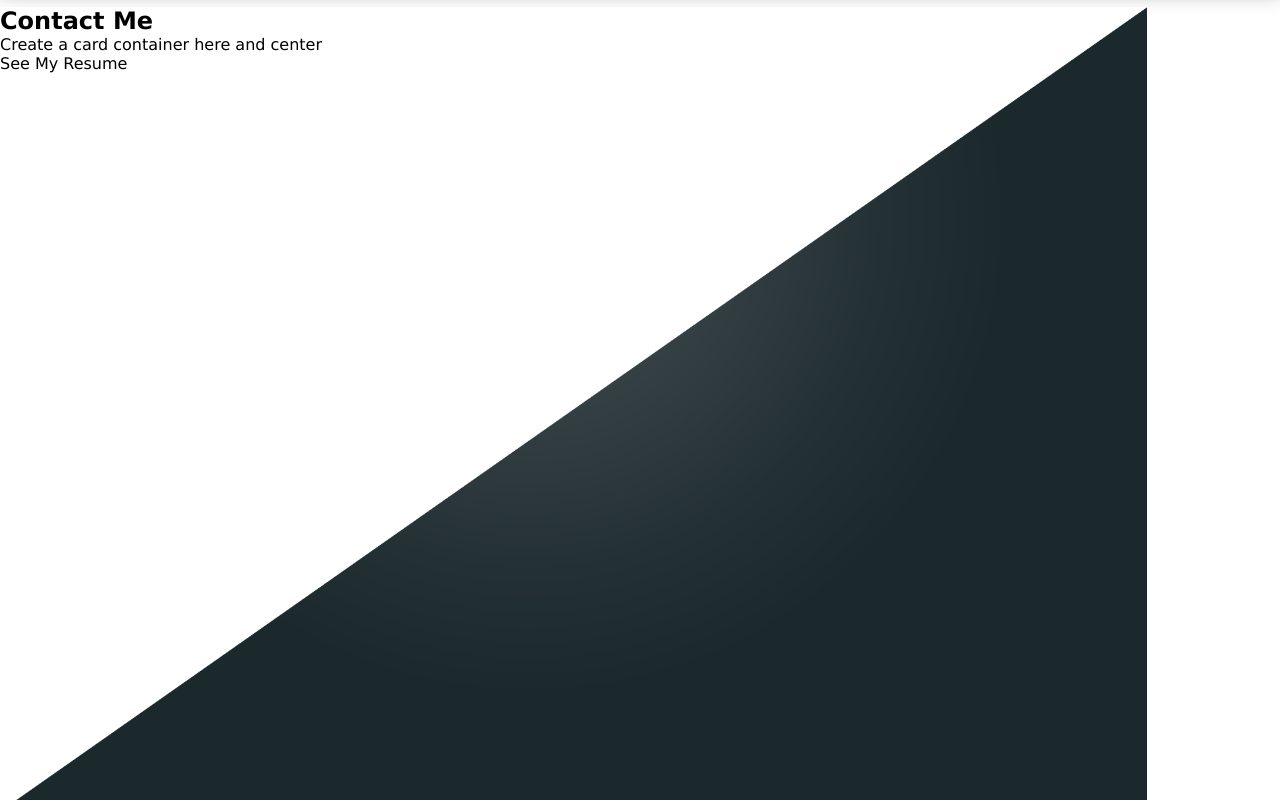
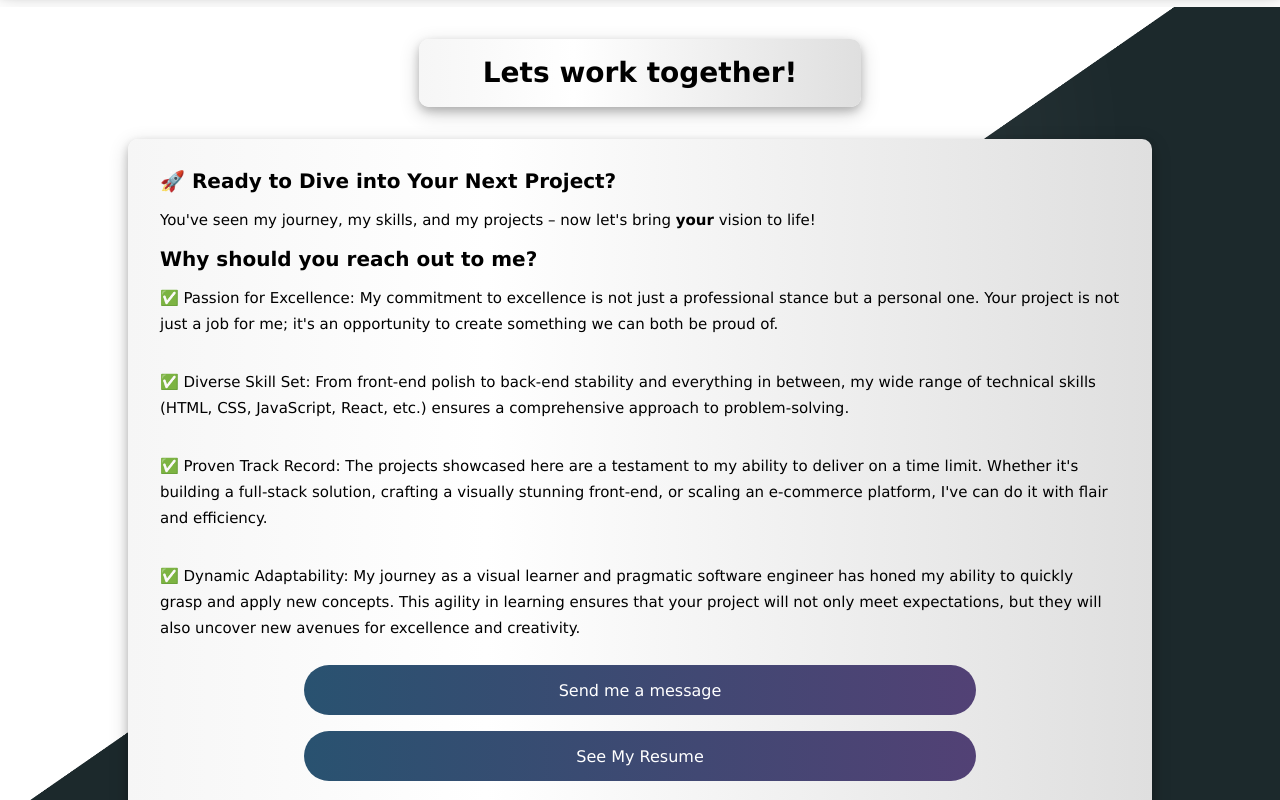
Before and after one commit to jaydools/portfolio, a React (Create React App) app: page / in a window 1280 px wide. Shown: the part 2000-2800 px from the top of the page. Built offline with nearby package versions, Linux system fonts and the light colour scheme.

Commit message:
contact  me section completed
add return to top arrow on page, make front/backend/ux cards smaller

```diff
--- a/src/components/About/About.scss
+++ b/src/components/About/About.scss
@@ -19,14 +19,7 @@
 }
 
 .about-card {
-    border-radius: $cardRadius;
-    background: linear-gradient(
-        90deg,
-        rgba(246, 246, 246, 1) 0%,
-        rgba(255, 255, 255, 1) 35%,
-        rgba(223, 223, 223, 1) 100%
-    );
-    box-shadow: $shadow;
+    @include card;
     margin: 8rem 2.5rem 2rem 2.5rem;
     padding: 2rem;
 
--- a/src/components/Contact/Contact.js
+++ b/src/components/Contact/Contact.js
@@ -2,15 +2,55 @@ import React from "react";
 import "./Contact.scss";
 
 function Contact() {
+    const mailTo = () => {
+        window.open("mailto:jaydools@hotmail.com", "_blank");
+    };
+
     const openPDF = () => {
         window.open("/Jordan_Dooley_resume.pdf", "_blank");
     };
 
     return (
-        <section className="contact-container">
-            <h2>Contact Me</h2>
-            <div>Create a card container here and center</div>
-            <button onClick={openPDF}>See My Resume</button>
+        <section className="contact-container" id="contact">
+            <h2 className="contact-container__header">Lets work together!</h2>
+            <div className="contact-card">
+                <h3 className="contact-card__subhead">🚀 Ready to Dive into Your Next Project?</h3>
+                <p className="contact-card__body">
+                    You've seen my journey, my skills, and my projects – now let's bring{" "}
+                    <strong>your</strong> vision to life!
+                </p>
+                <h3 className="contact-card__subhead">Why should you reach out to me?</h3>
+                <p className="contact-card__body">
+                    ✅ Passion for Excellence: My commitment to excellence is not just a
+                    professional stance but a personal one. Your project is not just a job for me;
+                    it's an opportunity to create something we can both be proud of.
+                </p>
+                <p className="contact-card__body">
+                    ✅ Diverse Skill Set: From front-end polish to back-end stability and everything
+                    in between, my wide range of technical skills (HTML, CSS, JavaScript, React,
+                    etc.) ensures a comprehensive approach to problem-solving.
+                </p>
+                <p className="contact-card__body">
+                    ✅ Proven Track Record: The projects showcased here are a testament to my
+                    ability to deliver on a time limit. Whether it's building a full-stack solution,
+                    crafting a visually stunning front-end, or scaling an e-commerce platform, I've
+                    can do it with flair and efficiency.
+                </p>
+                <p className="contact-card__body">
+                    ✅ Dynamic Adaptability: My journey as a visual learner and pragmatic software
+                    engineer has honed my ability to quickly grasp and apply new concepts. This
+                    agility in learning ensures that your project will not only meet expectations,
+                    but they will also uncover new avenues for excellence and creativity.
+                </p>
+                <div className="contact-container__button-wrapper">
+                    <button onClick={mailTo} className="contact-container__button1">
+                        Send me a message
+                    </button>
+                    <button onClick={openPDF} className="contact-container__button2">
+                        See My Resume
+                    </button>
+                </div>
+            </div>
         </section>
     );
 }
--- a/src/components/Contact/Contact.scss
+++ b/src/components/Contact/Contact.scss
@@ -4,8 +4,58 @@
 
 .contact-container {
     background-image: url("../../assets/sectionhalf.png");
-    background-size: contain;
+    background-size: cover;
     background-repeat: no-repeat;
+    background-position: bottom;
     width: 100%;
-    height: 100vh;
+    display: flex;
+    flex-direction: column;
+    align-items: center;
+
+    &__header {
+        margin: 2rem;
+        @include mobileH1;
+
+        @include desktop {
+            @include card;
+            padding: 1rem 4rem;
+        }
+    }
+
+    &__button-wrapper {
+        display: flex;
+        flex-direction: column;
+        align-items: center;
+    }
+
+    &__button1,
+    &__button2 {
+        width: 70%;
+        height: 50px;
+        margin: 0.5rem;
+        border-radius: $buttonRadius;
+        background: linear-gradient(90deg, rgba(41, 82, 112, 1) 0%, rgba(82, 65, 117, 1) 100%);
+        color: white;
+
+        &:hover {
+            scale: 1.1;
+            outline: 1px solid rgba(82, 65, 117, 1);
+        }
+    }
 }
+
+.contact-card {
+    @include card;
+    padding: 2rem;
+    height: 100%;
+    width: 80%;
+
+    &__body {
+        @include mobileP1;
+        padding: 1rem 0;
+    }
+
+    &__subhead {
+        @include mobileH2;
+    }
+}
--- a/src/style/_mixins.scss
+++ b/src/style/_mixins.scss
@@ -97,3 +97,14 @@
     line-height: 1.125rem;
     font-weight: 400;
 }
+
+@mixin card {
+    border-radius: $cardRadius;
+    box-shadow: $shadow;
+    background: linear-gradient(
+        90deg,
+        rgba(246, 246, 246, 1) 0%,
+        rgba(255, 255, 255, 1) 35%,
+        rgba(223, 223, 223, 1) 100%
+    );
+}
--- a/src/style/_variables.scss
+++ b/src/style/_variables.scss
@@ -6,7 +6,8 @@ $cardRadius: 10px;
 
 $primary: #1c292c;
 $secondary: #38474a;
-$third: #3b5436;
+$third: #4d009f;
+
 $black: #242424;
 $white: #ffffff;
 $hover: rgb(218, 218, 218);
```
Also changed, not shown: src/assets/sectionhalf.png.
